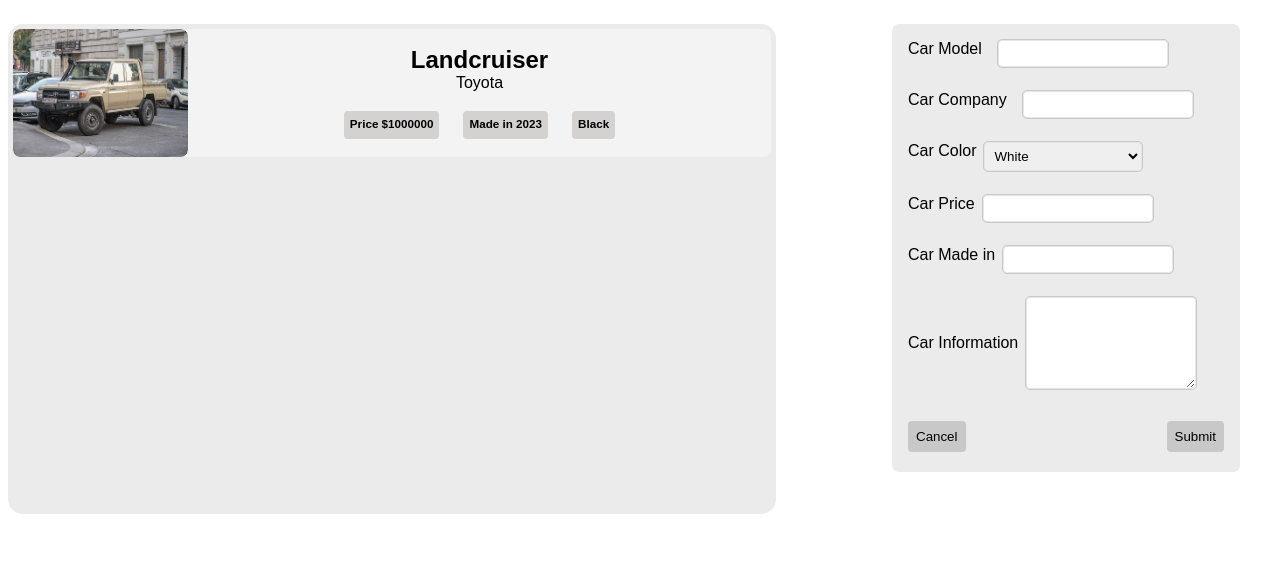
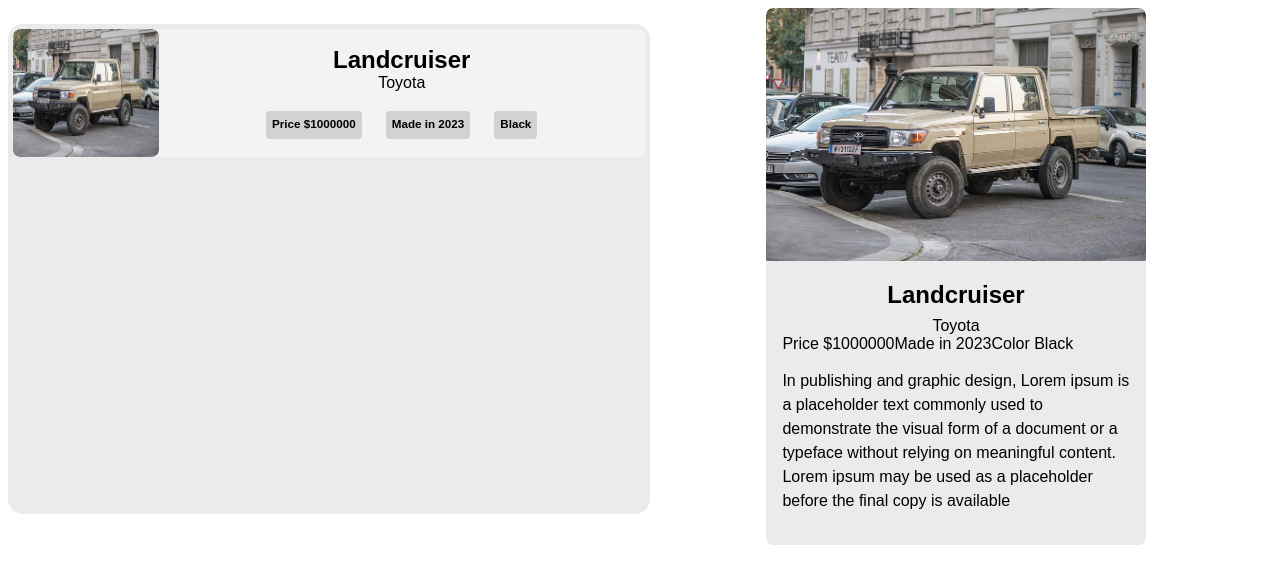
Before and after one commit to AmiraliAlizadeh313/Mini-Carland, a JavaScript app: page / in a window 1280 px wide. Shown: the top 584 px of the page. Built offline with nearby package versions, Linux system fonts and the light colour scheme; the HTML template or start-up script is replaced by a standard one.

Commit message:
Time of building the Card for Cars but it's not ready

```diff
--- a/src/App.js
+++ b/src/App.js
@@ -8,7 +8,6 @@
     color: "Black",
     description:
       "In publishing and graphic design, Lorem ipsum is a placeholder text commonly used to demonstrate the visual form of a document or a typeface without relying on meaningful content. Lorem ipsum may be used as a placeholder before the final copy is available",
-
   },
   {
     id: 933372,
@@ -20,7 +19,6 @@
     color: "White",
     description:
       "In publishing and graphic design, Lorem ipsum is a placeholder text commonly used to demonstrate the visual form of a document or a typeface without relying on meaningful content. Lorem ipsum may be used as a placeholder before the final copy is available",
-
   },
   {
     id: 499476,
@@ -31,7 +29,6 @@
     color: "Gray",
     description:
       "In publishing and graphic design, Lorem ipsum is a placeholder text commonly used to demonstrate the visual form of a document or a typeface without relying on meaningful content. Lorem ipsum may be used as a placeholder before the final copy is available",
-
   },
 ];
 
@@ -40,7 +37,39 @@
     <>
       <div className="mini-carland">
         <CarsList></CarsList>
-        <FormAddCar></FormAddCar>
+        <Car></Car>
+      </div>
+    </>
+  );
+}
+
+function Car() {
+  return (
+    <>
+      <div className="car-card">
+        <div className="card-image"><img alt="image" src={require("./images/Toyotaimage.jpg")}></img></div>
+
+        <div className="card-content">
+          <div className="card-title">
+            <h2 className="card-model">Landcruiser</h2>
+              <span>Toyota</span>
+        </div>
+
+        <div className="card-marks">
+          <span>Price $1000000</span>
+          <span>Made in 2023</span>
+          <span>Color Black</span>
+        </div>
+
+          <div className="card-description">
+            <p>
+              In publishing and graphic design, Lorem ipsum is a placeholder text
+              commonly used to demonstrate the visual form of a document or a
+              typeface without relying on meaningful content. Lorem ipsum may be
+              used as a placeholder before the final copy is available
+            </p>
+          </div>
+        </div>
       </div>
     </>
   );
@@ -72,7 +101,7 @@
         </div>
         <div className="input-price">
           <label>Car Price</label>
-          <input type="number" ></input>
+          <input type="number"></input>
         </div>
         <div className="input-madein">
           <label>Car Made in</label>
@@ -82,9 +111,6 @@
           <label>Car Information</label>
           <textarea type="text"></textarea>
         </div>
-
-
-
 
         <div className="form-buttons">
           <Button>Cancel</Button>
--- a/src/index.css
+++ b/src/index.css
@@ -2,8 +2,9 @@
   font-family: sans-serif;
 }
 
-input ,select{
-  outline:solid 1px rgb(200, 200, 200);
+input,
+select {
+  outline: solid 1px rgb(200, 200, 200);
   padding: 5px;
   border: rgb(230, 230, 230) solid 1px;
   border-radius: 4px;
@@ -12,16 +13,68 @@
   width: 50%;
 }
 
-select{
+select {
   cursor: pointer;
 }
 
+::-webkit-scrollbar {
+  display: none;
+}
 
-.mini-carland{
+
+.card-image{
+  border-radius: inherit;
+  overflow: hidden;
+  width: 100%;
+}
+
+
+.card-model {
+  margin: 0 auto;
+  text-align: center;
+  margin-bottom: 0.5rem;
+}
+
+.card-title span {
+
+  font-weight: 200;
+  margin: 0 auto;
+  padding: 4px;
+  width: auto;
+}
+
+.card-description p{
+  line-height: 1.5rem;
+}
+
+.card-title {
+  text-align: center;
+  display: block;
+  margin: 0 auto;
+}
+.car-card {
+  border-radius: 7px;
+
+  width: 60%;
+  overflow-y: scroll;
+  margin: auto;
+  background-color: rgb(235, 235, 235);
+}
+
+.card-content {
+  padding: 1rem;
+}
+
+.card-image img {
+  width: 100%;
+  overflow: hidden;
+
+}
+
+.mini-carland {
   display: grid;
   grid-template-columns: 1fr 1fr;
   width: 100%;
-
 }
 
 .item-model {
@@ -31,7 +84,7 @@
 .item-image {
   width: 30%;
   border-radius: inherit;
-  height: 100%;
+
   overflow: hidden;
   margin-bottom: 0;
 }
@@ -60,68 +113,63 @@
   transition: all 0.5s;
 }
 
-
-.form-buttons{
+.form-buttons {
   display: flex;
   justify-content: space-between;
 }
 
-.btn{
+.btn {
   padding: 8px;
   border-radius: 4px;
   margin-top: 2rem;
-  background-color: rgb(200, 200,200 );
+  background-color: rgb(200, 200, 200);
   border: 0;
 }
 
-.btn:hover{
-  background-color: rgb(210,210,210);
+.btn:hover {
+  background-color: rgb(210, 210, 210);
   cursor: pointer;
   transform: scale(1.1);
   transition: all 0.2s;
 }
 
-
-.form-add-car{
+.form-add-car {
   display: block;
   width: 50%;
   height: 27rem;
-  padding:1rem;
-  border-radius:7px ;
+  padding: 1rem;
+  border-radius: 7px;
   margin: 0 auto;
   margin-top: 1rem;
   margin-right: 2rem;
   padding-top: 0;
-  background-color:rgb(235, 235, 235) ;
+  background-color: rgb(235, 235, 235);
 }
 
-
-.input-price{
+.input-price {
   text-align: center;
   margin: auto;
   display: flex;
   margin-top: 1.5rem;
 }
 
-
-.input-madein{
+.input-madein {
   margin-top: 1.5rem;
   display: flex;
   white-space: nowrap;
 }
 
-.input-description{
+.input-description {
   text-align: start;
   white-space: nowrap;
   margin-top: 1.5rem;
   display: flex;
   align-items: center;
-
 }
 
-.input-description textarea{
+.input-description textarea {
   width: 50%;
-  outline:solid 1px rgb(200, 200, 200);
+  outline: solid 1px rgb(200, 200, 200);
   padding: 5px;
   border: rgb(230, 230, 230) solid 1px;
   border-radius: 4px;
@@ -130,42 +178,38 @@
   height: 5rem;
 }
 
-
-.input-price label{
-  white-space: nowrap;;
+.input-price label {
+  white-space: nowrap;
 }
-.input-price input{
-  outline:solid 1px rgb(200, 200, 200);
+.input-price input {
+  outline: solid 1px rgb(200, 200, 200);
   padding: 5px;
   border: rgb(230, 230, 230) solid 1px;
   border-radius: 4px;
   margin-left: 0.5rem;
 }
 
-.input-model{
-text-align: center;
-width: 100%;
+.input-model {
+  text-align: center;
+  width: 100%;
   margin: auto;
   display: flex;
-  margin-top:1rem ;
+  margin-top: 1rem;
   margin-bottom: 1.5rem;
-
 }
 
-
-
-.input-color{
+.input-color {
   display: flex;
   text-align: center;
   margin: auto;
   margin-top: 1.5rem;
 }
 
-.input-color label{
+.input-color label {
   white-space: nowrap;
 }
 
-.input-color select{
+.input-color select {
   margin-left: 0.5rem;
   padding: 5px;
   outline: solid 1px rgb(200, 200, 200);
@@ -173,40 +217,36 @@
   border-radius: 4px;
 }
 
-
-
-.input-model label{
-  margin-right:0.5rem ;
+.input-model label {
+  margin-right: 0.5rem;
   white-space: nowrap;
 }
 
-.input-model input{
-  outline:solid 1px rgb(200, 200, 200);
+.input-model input {
+  outline: solid 1px rgb(200, 200, 200);
   padding: 5px;
   border: rgb(230, 230, 230) solid 1px;
   border-radius: 4px;
-
 }
 
-.input-company label{
+.input-company label {
   white-space: nowrap;
 }
 
-.input-company input{
-  outline:solid 1px rgb(200, 200, 200);
+.input-company input {
+  outline: solid 1px rgb(200, 200, 200);
 
   padding: 5px;
   border: rgb(230, 230, 230) solid 1px;
   border-radius: 4px;
-
 }
 
-.input-company label{
+.input-company label {
   white-space: nowrap;
-  margin-right:0.5rem ;
+  margin-right: 0.5rem;
 }
 
-.input-company{
+.input-company {
   text-align: center;
   display: flex;
   margin-top: 1.5rem;
@@ -251,7 +291,7 @@
 }
 
 .cars-list {
-  width: 120%;
+  width: 100%;
   height: 30rem;
   overflow-y: scroll;
   overflow-x: hidden;
```
